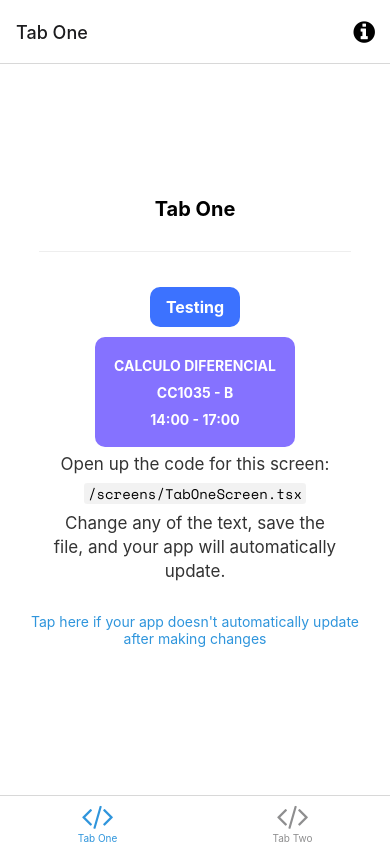
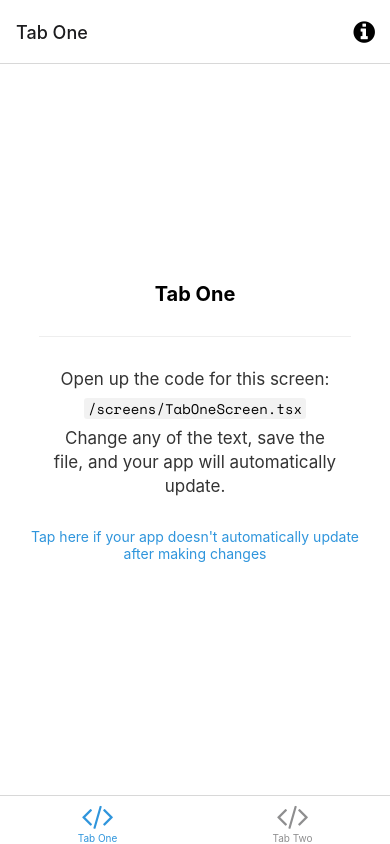
Before and after one commit to ICH-TEAM/chronos-app, a React Native app: screen /TabOne in a window 390 px wide. Built offline with nearby package versions, Linux system fonts and the light colour scheme; what expo-linking would draw is missing.

Commit message:
update
update

```diff
--- a/components/Button/Button.tsx
+++ /dev/null
@@ -1,44 +0,0 @@
-import { FC} from 'react';
-import { StyleSheet, TouchableOpacity, View, Text } from 'react-native';
-
-
-interface ButProps {
-    title: string;
-    onPress?: ()=>void;
-}
-const styles = StyleSheet.create({
-    button: {
-        alignSelf: 'center',
-        justifyContent: 'center',
-        borderRadius: 10,
-        backgroundColor: "#3c72ff",
-        height: 40,
-        width: 90,
-        margin: 5
-    },
-
-    buttonText: {
-        textAlign: 'center',
-        fontWeight: 'bold',
-        fontSize: 16,
-        color: "#ffffff",
-    },
-});
-const Button: FC<ButProps> = (ButProps)=> {
-    const { title, onPress } = ButProps
-    return (
-        <TouchableOpacity
-            style={styles.button}
-            onPress={onPress}
-        >
-            <View>
-                <Text
-                    style={styles.buttonText}>
-                    {title}
-                </Text>
-            </View>
-        </TouchableOpacity>
-    )
-}
-
-export default Button;
--- a/screens/TabOneScreen.tsx
+++ b/screens/TabOneScreen.tsx
@@ -3,8 +3,6 @@ import { StyleSheet } from "react-native"
 import EditScreenInfo from "../components/EditScreenInfo"
 import { Text, View } from "../components/Themed"
 
-import Button from "../components/Button/Button"
-import ButtonCourse from "../components/Button/ButtonCourse"
 export default function TabOneScreen({
   navigation,
 }: RootTabScreenProps<"TabOne">) {
@@ -17,8 +15,6 @@ export default function TabOneScreen({
         darkColor="rgba(255,255,255,0.1)"
       />
 
-      <Button title="Testing" />
-      <ButtonCourse title="CALCULO DIFERENCIAL" code="CC1035 - B" time="14:00 - 17:00" backgroundColor="#8572ff" color="#ffffff" />
       <EditScreenInfo path="/screens/TabOneScreen.tsx" />
     </View>
   )
```
Also changed, not shown: components/Button/index.tsx (+41 -19 lines), components/CardCourse/index.tsx (renamed from components/Button/ButtonCourse.tsx).
